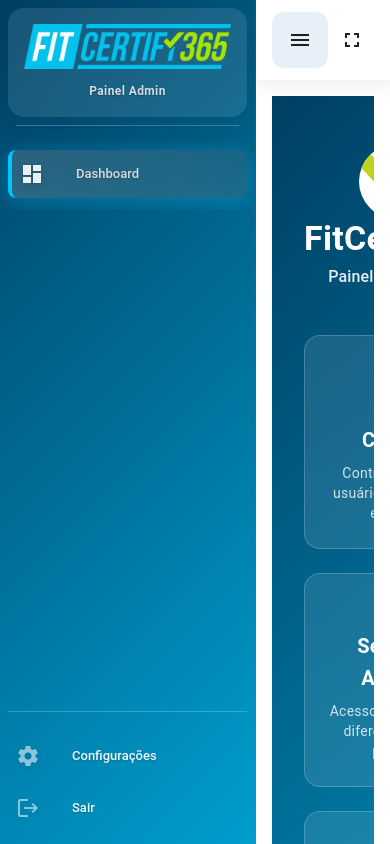
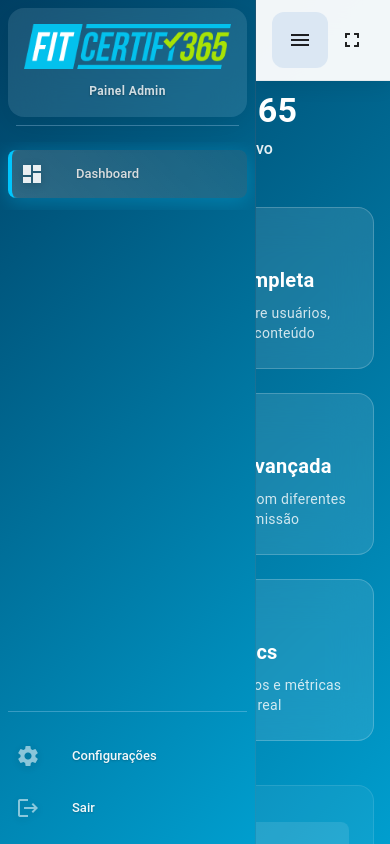
Before and after one commit to Os-Guri-Do-Agro/FitCertify-CM-ADMIN, a Vue app: page / in a window 390 px wide. Shown: the top 844 px of the page. Built offline with nearby package versions, Linux system fonts and the light colour scheme; sample sign-in values are in the browser's storage; a small style sheet from the web is missing.

Commit message:
style: update HelloWorld component layout with full-screen hero section and responsive adjustments for improved UI

```diff
--- a/src/components/HelloWorld.vue
+++ b/src/components/HelloWorld.vue
@@ -94,11 +94,19 @@
 <style scoped>
 .hero-section {
   background: linear-gradient(135deg, #004064 0%, #009ece 100%);
-  min-height: 88vh;
+  min-height: 100vh;
   display: flex;
   align-items: center;
-  position: relative;
+  position: fixed;
+  top: 0;
+  left: 0;
+  right: 0;
+  bottom: 0;
   overflow: hidden;
+  margin: 0;
+  padding: 0;
+  width: 100vw;
+  height: 100vh;
 }
 
 .hero-section::before {
@@ -115,7 +123,7 @@
   position: relative;
   z-index: 2;
   animation: fadeInUp 1s ease-out;
-  padding: 3rem 2rem;
+  padding: 3rem 2rem 3rem 2rem;
   max-width: 1200px;
   margin: 0 auto;
 }
@@ -143,8 +151,9 @@
   letter-spacing: 1px;
 }
 
-.system-info {
+.system-info, .features-section {
   margin-top: 2rem;
+  margin-left: 4em;
 }
 
 .system-info .v-row {
@@ -244,6 +253,23 @@
 }
 
 @media (max-width: 768px) {
+  .hero-section {
+    overflow-y: auto;
+    height: auto;
+    min-height: 100vh;
+    align-items: flex-start;
+  }
+
+  .admin-header {
+    width: 100%;
+    padding: 1rem;
+  }
+
+  .system-info,
+  .features-section {
+    margin-left: 5em;
+  }
+
   .header-brand .d-flex {
     flex-direction: column;
     text-align: center;
```
